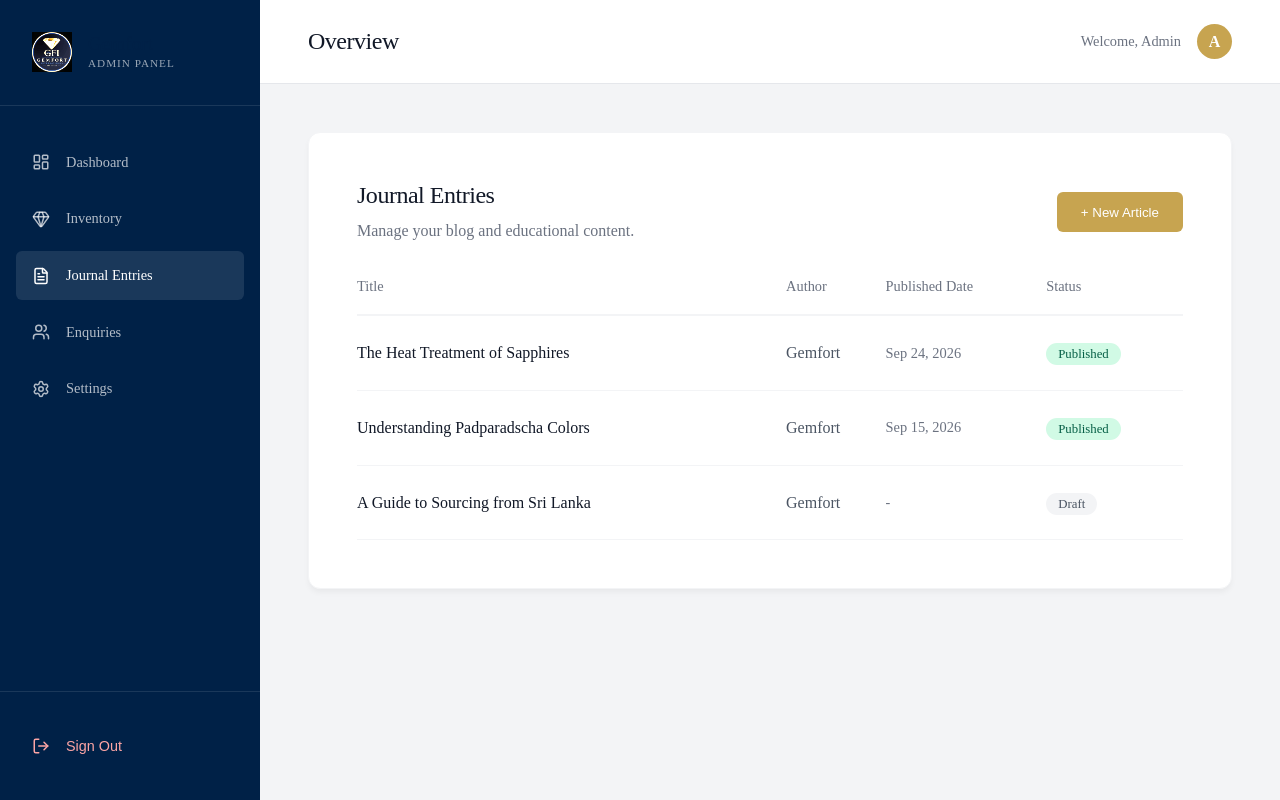
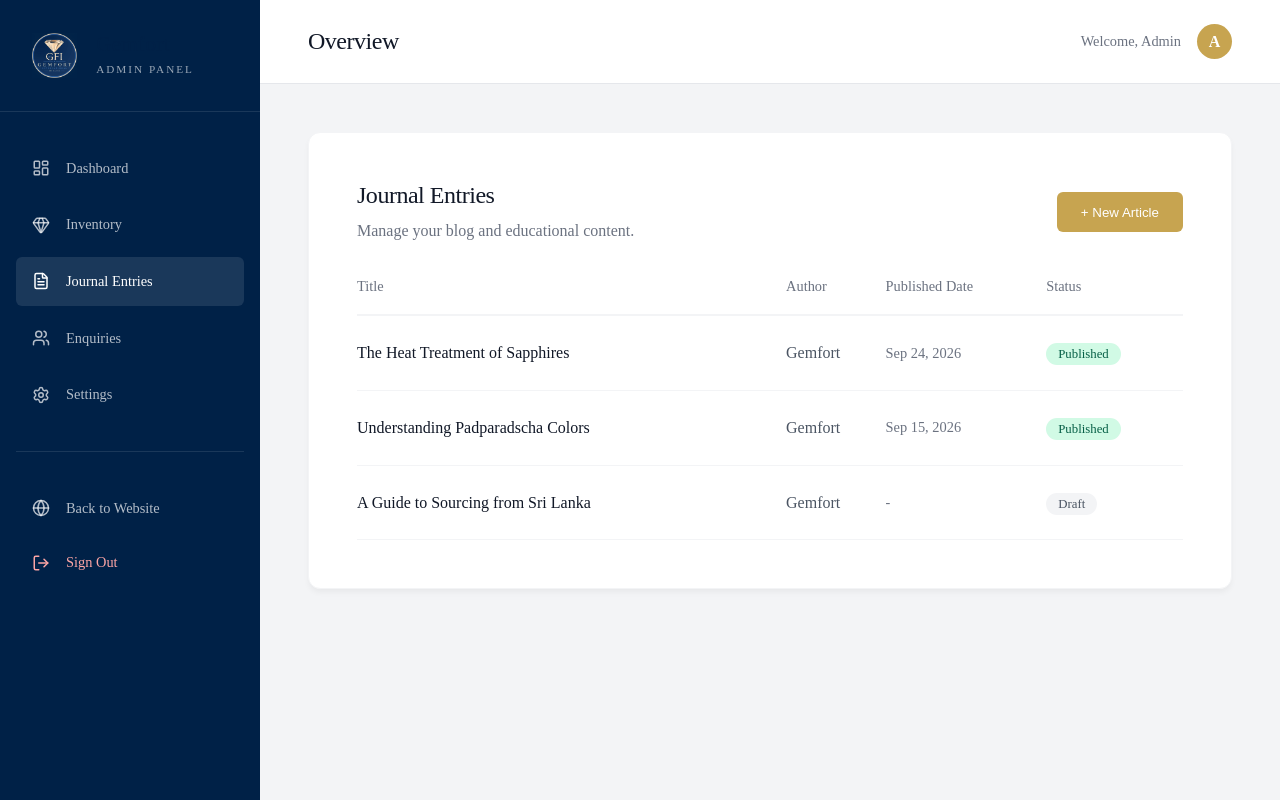
Before and after one commit to ishthiyaqAhamed/Gemfort, a Next.js app: page /admin/dashboard/journal in a window 1280 px wide. Built offline with nearby package versions, Linux system fonts and the light colour scheme; sample sign-in values are in the browser's storage; a web font is replaced by a local one.

Commit message:
admin portal fixes

```diff
--- a/src/app/admin/dashboard/inventory/page.tsx
+++ b/src/app/admin/dashboard/inventory/page.tsx
@@ -1,3 +1,5 @@
+'use client';
+
 export default function AdminInventoryPage() {
   return (
     <div style={{ backgroundColor: 'white', borderRadius: '12px', padding: '3rem', boxShadow: '0 4px 6px -1px rgba(0, 0, 0, 0.05)', border: '1px solid #f3f4f6' }}>
@@ -6,7 +8,7 @@ export default function AdminInventoryPage() {
           <h1 style={{ fontSize: '1.5rem', color: '#111827', margin: '0 0 0.5rem 0' }}>Inventory Management</h1>
           <p style={{ color: '#6b7280', margin: 0 }}>Add, edit, or remove gemstones from your collection.</p>
         </div>
-        <button style={{ backgroundColor: 'var(--text-accent)', color: 'white', border: 'none', padding: '0.8rem 1.5rem', borderRadius: '6px', fontWeight: 500, cursor: 'pointer' }}>
+        <button onClick={() => alert('Backend not connected yet. Real implementation will open an upload form.')} style={{ backgroundColor: 'var(--text-accent)', color: 'white', border: 'none', padding: '0.8rem 1.5rem', borderRadius: '6px', fontWeight: 500, cursor: 'pointer' }}>
           + Add New Stone
         </button>
       </div>
--- a/src/app/admin/dashboard/journal/page.tsx
+++ b/src/app/admin/dashboard/journal/page.tsx
@@ -1,3 +1,5 @@
+'use client';
+
 export default function AdminJournalPage() {
   return (
     <div style={{ backgroundColor: 'white', borderRadius: '12px', padding: '3rem', boxShadow: '0 4px 6px -1px rgba(0, 0, 0, 0.05)', border: '1px solid #f3f4f6' }}>
@@ -6,7 +8,7 @@ export default function AdminJournalPage() {
           <h1 style={{ fontSize: '1.5rem', color: '#111827', margin: '0 0 0.5rem 0' }}>Journal Entries</h1>
           <p style={{ color: '#6b7280', margin: 0 }}>Manage your blog and educational content.</p>
         </div>
-        <button style={{ backgroundColor: 'var(--text-accent)', color: 'white', border: 'none', padding: '0.8rem 1.5rem', borderRadius: '6px', fontWeight: 500, cursor: 'pointer' }}>
+        <button onClick={() => alert('Backend not connected yet. This will open a rich text editor.')} style={{ backgroundColor: 'var(--text-accent)', color: 'white', border: 'none', padding: '0.8rem 1.5rem', borderRadius: '6px', fontWeight: 500, cursor: 'pointer' }}>
           + New Article
         </button>
       </div>
--- a/src/app/admin/dashboard/layout.tsx
+++ b/src/app/admin/dashboard/layout.tsx
@@ -4,7 +4,7 @@ import { useEffect, useState } from 'react';
 import { useRouter, usePathname } from 'next/navigation';
 import Link from 'next/link';
 import Image from 'next/image';
-import { LayoutDashboard, Gem, FileText, Settings, LogOut, Users } from 'lucide-react';
+import { LayoutDashboard, Gem, FileText, Settings, LogOut, Users, Globe } from 'lucide-react';
 
 export default function AdminDashboardLayout({ children }: { children: React.ReactNode }) {
   const router = useRouter();
@@ -35,11 +35,17 @@ export default function AdminDashboardLayout({ children }: { children: React.Rea
         display: 'flex',
         flexDirection: 'column'
       }}>
-        <div style={{ padding: '2rem', display: 'flex', alignItems: 'center', gap: '1rem', borderBottom: '1px solid rgba(255,255,255,0.1)' }}>
-          <Image src="/images/logo.png" alt="Gemfort" width={40} height={40} style={{ filter: 'invert(1) brightness(2)' }} />
+        <div style={{ padding: '2rem', display: 'flex', alignItems: 'center', gap: '1.2rem', borderBottom: '1px solid rgba(255,255,255,0.1)' }}>
+          <Image
+            src="/images/logo.png"
+            alt="Gemfort"
+            width={45}
+            height={45}
+            style={{ filter: 'invert(1)', mixBlendMode: 'screen', objectFit: 'contain' }}
+          />
           <div>
-            <h2 style={{ fontSize: '1.2rem', fontFamily: 'var(--font-serif)', margin: 0 }}>Gemfort</h2>
-            <p style={{ fontSize: '0.7rem', opacity: 0.6, letterSpacing: '1px', textTransform: 'uppercase' }}>Admin Panel</p>
+            <h2 style={{ fontSize: '1.3rem', fontFamily: 'var(--font-serif)', margin: 0, letterSpacing: '0.5px' }}>Gemfort</h2>
+            <p style={{ fontSize: '0.7rem', opacity: 0.6, letterSpacing: '2px', textTransform: 'uppercase', marginTop: '4px' }}>Admin Panel</p>
           </div>
         </div>
 
@@ -64,15 +70,19 @@ export default function AdminDashboardLayout({ children }: { children: React.Rea
             <Settings size={18} />
             <span style={{ fontSize: '0.9rem' }}>Settings</span>
           </Link>
-        </nav>
 
-        <div style={{ padding: '2rem 1rem', borderTop: '1px solid rgba(255,255,255,0.1)' }}>
+          <div style={{ margin: '1.5rem 0', height: '1px', backgroundColor: 'rgba(255,255,255,0.1)' }}></div>
+
+          <Link href="/" style={{ display: 'flex', alignItems: 'center', gap: '1rem', padding: '0.8rem 1rem', color: 'rgba(255,255,255,0.7)', textDecoration: 'none', borderRadius: '6px' }}>
+            <Globe size={18} />
+            <span style={{ fontSize: '0.9rem' }}>Back to Website</span>
+          </Link>
           <button
             onClick={handleLogout}
             style={{
               display: 'flex', alignItems: 'center', gap: '1rem', padding: '0.8rem 1rem',
               color: '#fca5a5', background: 'none', border: 'none', cursor: 'pointer',
-              width: '100%', textAlign: 'left', borderRadius: '6px'
+              width: '100%', textAlign: 'left', borderRadius: '6px', fontFamily: 'inherit'
             }}
             onMouseOver={(e) => e.currentTarget.style.backgroundColor = 'rgba(255,255,255,0.05)'}
             onMouseOut={(e) => e.currentTarget.style.backgroundColor = 'transparent'}
@@ -80,7 +90,7 @@ export default function AdminDashboardLayout({ children }: { children: React.Rea
             <LogOut size={18} />
             <span style={{ fontSize: '0.9rem' }}>Sign Out</span>
           </button>
-        </div>
+        </nav>
       </aside>
 
       {/* Main Content */}
--- a/src/app/admin/dashboard/page.tsx
+++ b/src/app/admin/dashboard/page.tsx
@@ -1,3 +1,5 @@
+import Link from 'next/link';
+
 export default function AdminDashboardPage() {
   const stats = [
     { label: 'Total Inventory', value: '42', change: '+3 this week' },
@@ -21,7 +23,7 @@ export default function AdminDashboardPage() {
       <div style={{ backgroundColor: 'white', borderRadius: '12px', boxShadow: '0 4px 6px -1px rgba(0, 0, 0, 0.05)', border: '1px solid #f3f4f6', overflow: 'hidden' }}>
         <div style={{ padding: '1.5rem 2rem', borderBottom: '1px solid #e5e7eb', display: 'flex', justifyContent: 'space-between', alignItems: 'center' }}>
           <h2 style={{ fontSize: '1.2rem', color: '#111827', margin: 0 }}>Recent Enquiries</h2>
-          <button style={{ color: 'var(--text-accent)', background: 'none', border: 'none', fontSize: '0.9rem', fontWeight: 500, cursor: 'pointer' }}>View All</button>
+          <Link href="/admin/dashboard/enquiries" style={{ color: 'var(--text-accent)', textDecoration: 'none', fontSize: '0.9rem', fontWeight: 500, cursor: 'pointer' }}>View All</Link>
         </div>
         <div style={{ padding: '2rem' }}>
           <table style={{ width: '100%', borderCollapse: 'collapse' }}>
--- a/src/app/admin/dashboard/settings/page.tsx
+++ b/src/app/admin/dashboard/settings/page.tsx
@@ -1,3 +1,5 @@
+'use client';
+
 export default function AdminSettingsPage() {
   return (
     <div style={{ backgroundColor: 'white', borderRadius: '12px', padding: '3rem', boxShadow: '0 4px 6px -1px rgba(0, 0, 0, 0.05)', border: '1px solid #f3f4f6', maxWidth: '800px' }}>
@@ -29,7 +31,7 @@ export default function AdminSettingsPage() {
           </div>
         </div>
 
-        <button style={{ backgroundColor: 'var(--text-primary)', color: 'white', border: 'none', padding: '12px 24px', borderRadius: '6px', fontWeight: 600, cursor: 'pointer', alignSelf: 'flex-start' }}>
+        <button onClick={() => alert('Settings saved successfully (Demo)')} style={{ backgroundColor: 'var(--text-primary)', color: 'white', border: 'none', padding: '12px 24px', borderRadius: '6px', fontWeight: 600, cursor: 'pointer', alignSelf: 'flex-start' }}>
           Save Changes
         </button>
       </div>
--- a/src/app/admin/page.tsx
+++ b/src/app/admin/page.tsx
@@ -41,13 +41,13 @@ export default function AdminLoginPage() {
         textAlign: 'center'
       }}>
         <div style={{ marginBottom: '2.5rem', display: 'flex', justifyContent: 'center' }}>
-          <div style={{ backgroundColor: 'var(--text-primary)', padding: '1.5rem', borderRadius: '50%' }}>
+          <div style={{ backgroundColor: 'var(--text-primary)', padding: '1.5rem', borderRadius: '50%', display: 'flex', alignItems: 'center', justifyContent: 'center' }}>
             <Image
               src="/images/logo.png"
               alt="Gemfort Logo"
               width={80}
               height={80}
-              style={{ objectFit: 'contain', filter: 'invert(1) brightness(2)' }}
+              style={{ objectFit: 'contain', filter: 'invert(1)', mixBlendMode: 'screen' }}
             />
           </div>
         </div>
```
